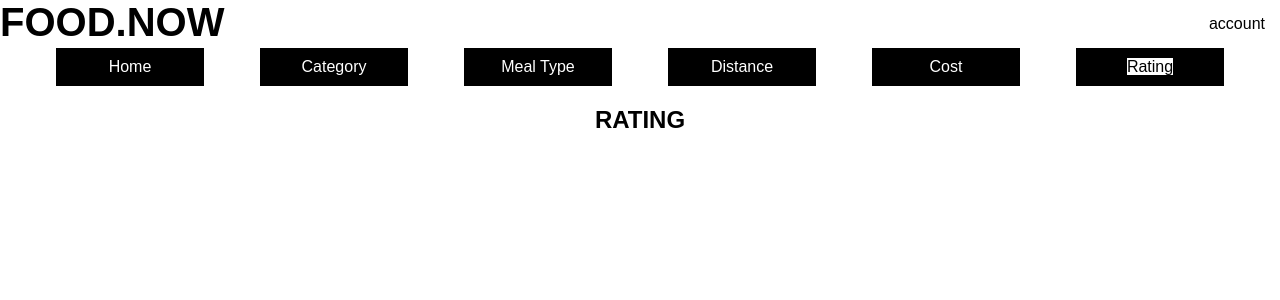
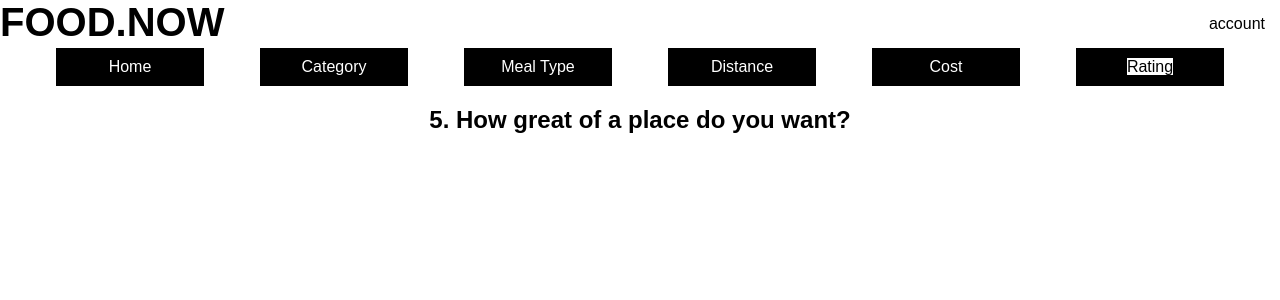
Before and after one commit to BryanKo/food-now, a React (Create React App) app in the folder client/: page /#/rating in a window 1280 px wide. Shown: the top 300 px of the page. Built offline with nearby package versions, Linux system fonts and the light colour scheme.

Commit message:
Added some quick headers for the page templates

```diff
--- a/client/src/Cost.js
+++ b/client/src/Cost.js
@@ -4,7 +4,7 @@ class Cost extends Component {
   render() {
     return (
       <div>
-        <h2>COST</h2>
+        <h2>4. How much are you willing to spend?</h2>
 
       </div>
     );
--- a/client/src/Distance.js
+++ b/client/src/Distance.js
@@ -4,7 +4,7 @@ class Distance extends Component {
   render() {
     return (
       <div>
-        <h2>DISTANCE</h2>
+        <h2>3. How far are you willing to travel?</h2>
 
       </div>
     );
--- a/client/src/MealType.js
+++ b/client/src/MealType.js
@@ -4,7 +4,7 @@ class MealType extends Component {
   render() {
     return (
       <div>
-        <h2>MEAL TYPE</h2>
+        <h2>2. How hungry are you?</h2>
 
       </div>
     );
--- a/client/src/Rating.js
+++ b/client/src/Rating.js
@@ -4,7 +4,7 @@ class Rating extends Component {
   render() {
     return (
       <div>
-        <h2>RATING</h2>
+        <h2>5. How great of a place do you want?</h2>
 
       </div>
     );
```
